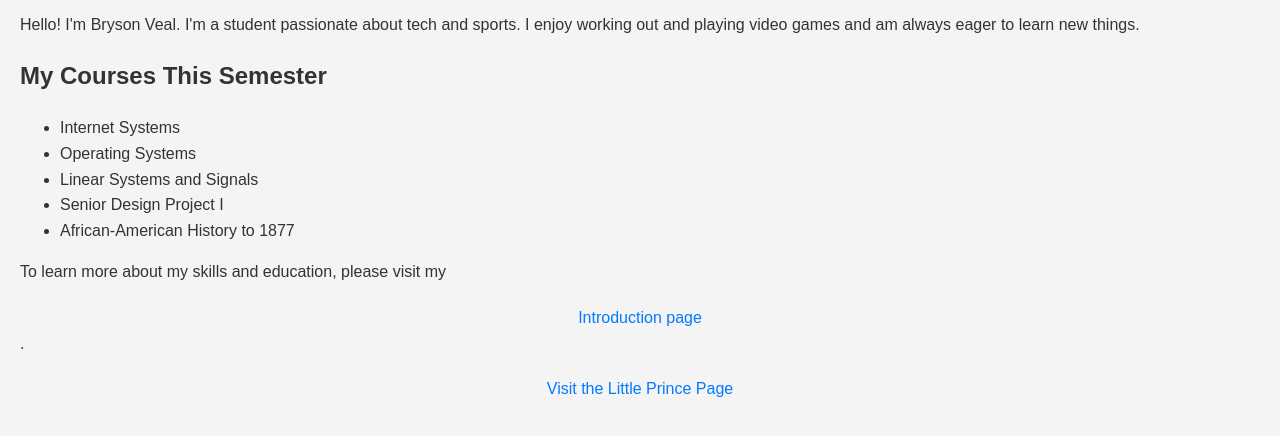
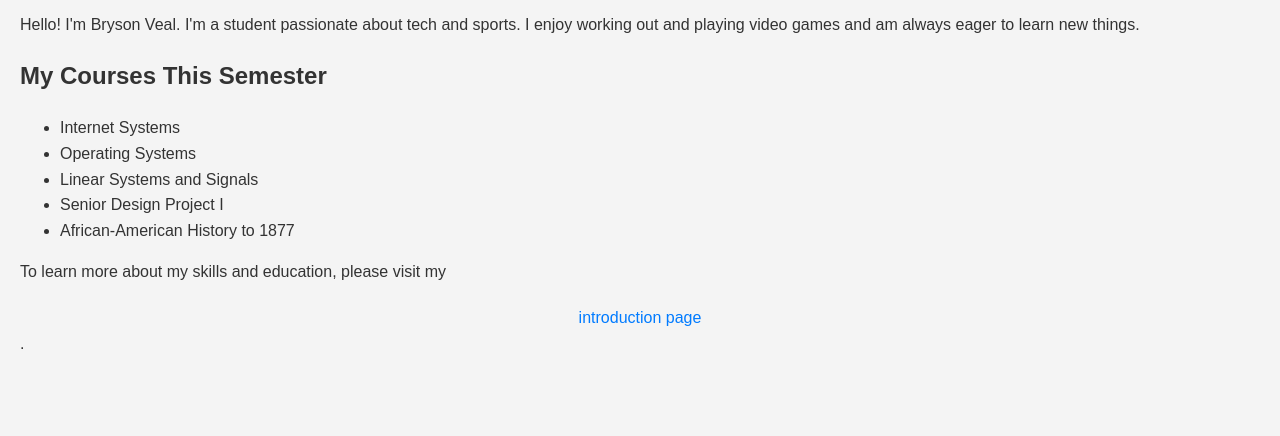
Before and after one commit to brysonftw/my-website, a plain HTML site: page index.html in a window 1280 px wide. Shown: the part 556-992 px from the top of the page. After the commit the page ends 948 px from the top, so only its background shows below. Drawn offline with Linux system fonts and the light colour scheme.

Commit message:
Update index.html

```diff
--- a/index.html
+++ b/index.html
@@ -89,8 +89,7 @@
 
     <!-- Footer section -->
     <footer>
-        <p>To learn more about my skills and education, please visit my <a href="introduction.html">Introduction page</a>.</p>
-        <p><a href="little_prince.html">Visit the Little Prince Page</a></p>
+        <p>To learn more about my skills and education, please visit my <a href="introduction.html">introduction page</a>.</p>
     </footer>
 </body>
 </html>
```
